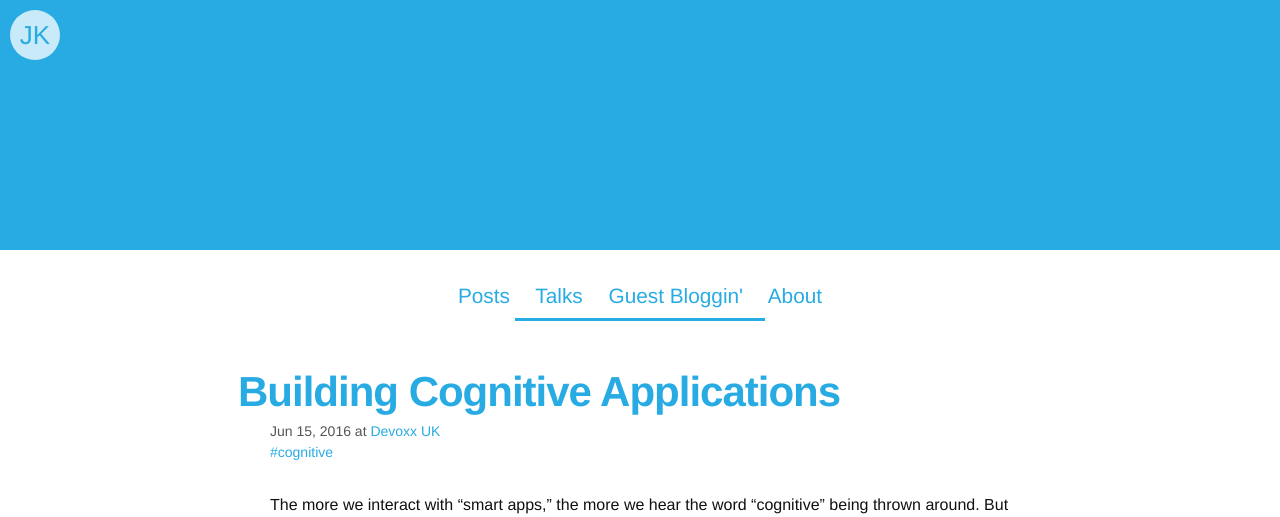
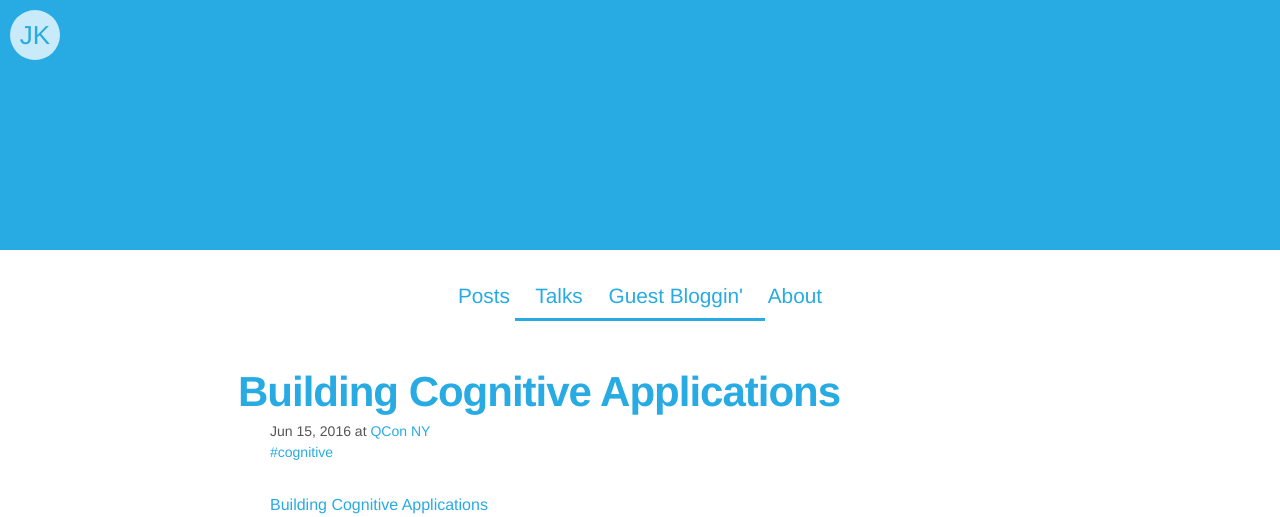
Before and after one commit to kauffecup/kauffecup.github.io, a Jekyll site: the page built from talks/_posts/2016-06-15-building-cognitive-applications-talk.md, in a window 1280 px wide. Shown: the top 517 px of the page. Built offline with Jekyll 4.4.1, drawn with Linux system fonts in a browser that asks for light colours; comment, search, counter and statistics services are not loaded; some of the changed text lies outside the part shown; grey boxes are pictures that could not be loaded.

Commit message:
TALK: add slides and link to demos for QCon Talk

```diff
--- a/talks/_posts/2016-06-15-building-cognitive-applications-talk.md
+++ b/talks/_posts/2016-06-15-building-cognitive-applications-talk.md
@@ -1,8 +1,12 @@
 ---
 layout: talk
 title: "Building Cognitive Applications"
-location: "Devoxx UK"
+location: "QCon NY"
 locationURL: https://qconnewyork.com/ny2016/presentation/building-cognitive-applications
+gitHub: https://github.com/kauffecup/realtime-tone
+blog: cognitive-applications
+slidr: https://slidr.io/kauffecup/building-cognitive-applications-1
+dataCardKey: c7eb2be95ffc4d709de201b870895b9b
 tags: [cognitive]
 abstract: >
   The more we interact with “smart apps,” the more we hear the word “cognitive”
```
Also changed, not shown: other parts of talks/_posts/2016-06-15-building-cognitive-applications-talk.md (+7 -0 lines).
